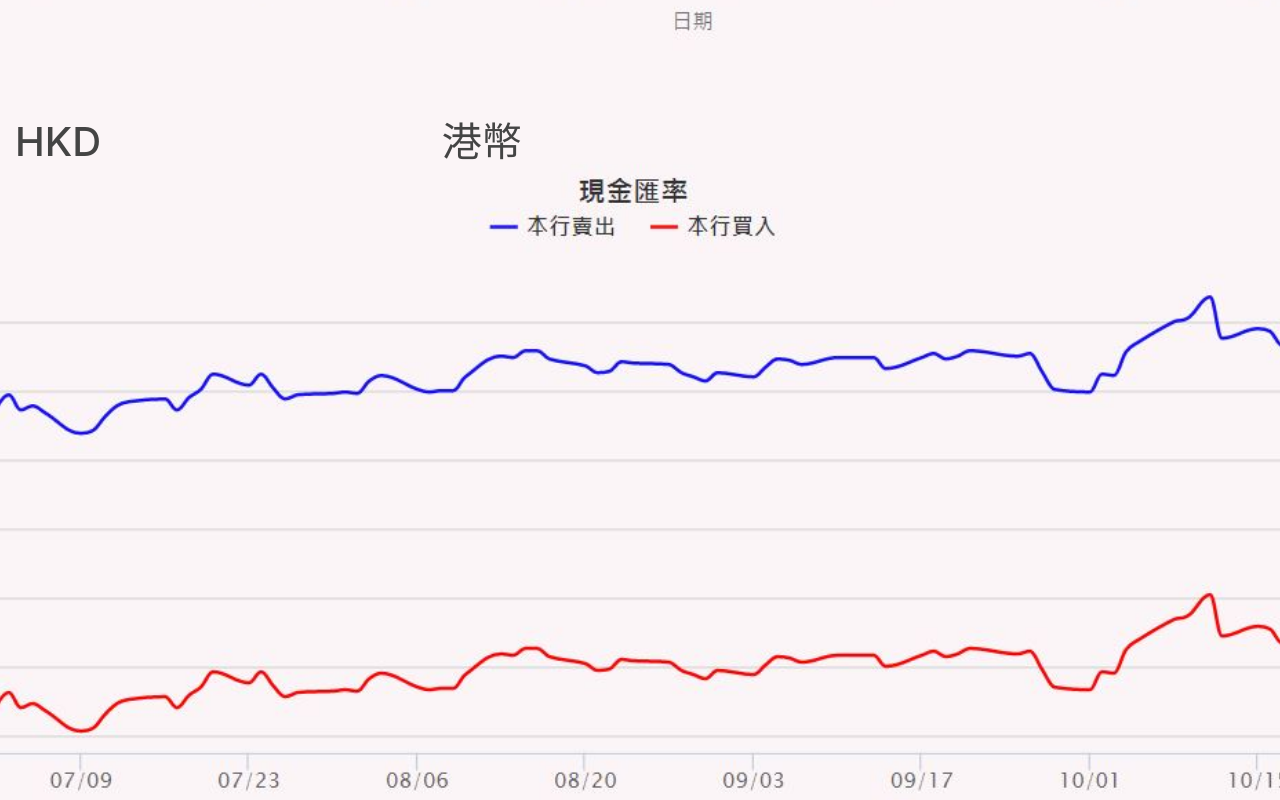
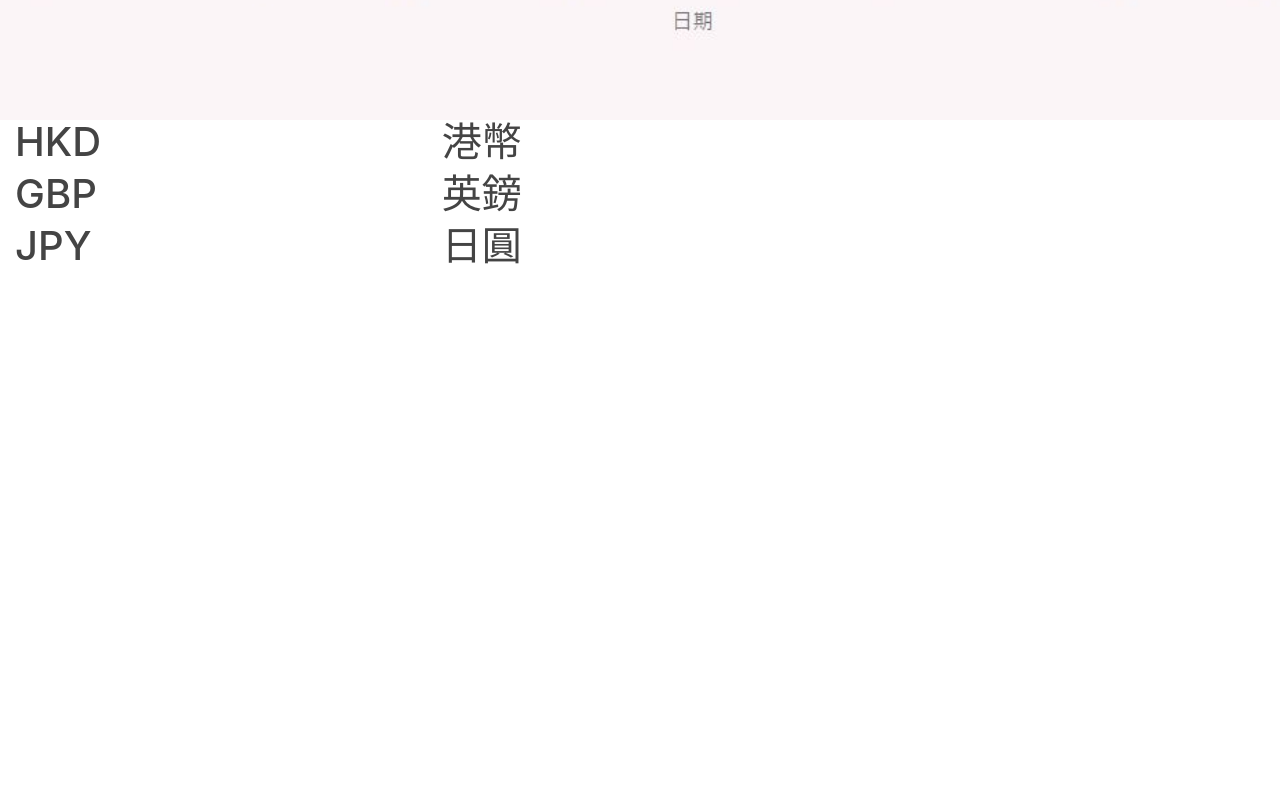
Before and after one commit to wangtzuyun/web107_hw1, a plain HTML site: page index.html in a window 1280 px wide. Shown: the part 680-1480 px from the top of the page. After the commit the page ends 956 px from the top, so only its background shows below. Drawn offline with nearby package versions, Linux system fonts and the light colour scheme.

Commit message:
Revert "12"
This reverts commit 86cf9d3c70e6d0b9479d58c1d27ac37b696cc1f2.

```diff
--- a/index.html
+++ b/index.html
@@ -6,7 +6,7 @@
     <meta charset="utf-8">
     <meta name="viewport" content="width=device-width, initial-scale=1, shrink-to-fit=no">
     <link rel="stylesheet" href="https://maxcdn.bootstrapcdn.com/bootstrap/4.0.0-beta/css/bootstrap.min.css" integrity="sha384-/Y6pD6FV/Vv2HJnA6t+vslU6fwYXjCFtcEpHbNJ0lyAFsXTsjBbfaDjzALeQsN6M" crossorigin="anonymous">
-    <link rel="stylesheet" href="/main.css">
+    <link rel="stylesheet" href="https://wangtzuyun.github.io/web107_hw1/main.css">
 </head>
 
 <body>
--- a/main.css
+++ b/main.css
@@ -1,5 +1,5 @@
 #first {
-    background-image: url("/assets/1.jpg");
+    background-image: url("assets/1.JPG");
     min-height: 800px;
     background-attachment: fixed;
     background-position: center;
@@ -8,7 +8,7 @@
 }
 
 #second {
-    background-image: url("/assets/2.jpg");
+    background-image: url("assets/2.jpg”);
     min-height: 800px;
     background-attachment: fixed;
     background-position: center;
@@ -17,7 +17,7 @@
 }
 
 #third {
-    background-image: url("/assets/3.jpg");
+    background-image: url("assets/3.jpg”);
     min-height: 800px;
     background-attachment: fixed;
     background-position: center;
@@ -26,7 +26,7 @@
 }
 
 #fourth {
-    background-image: url("/assets/4.jpg");
+    background-image: url("assets/4.jpg”);
     min-height: 800px;
     background-attachment: fixed;
     background-position: center;
```
